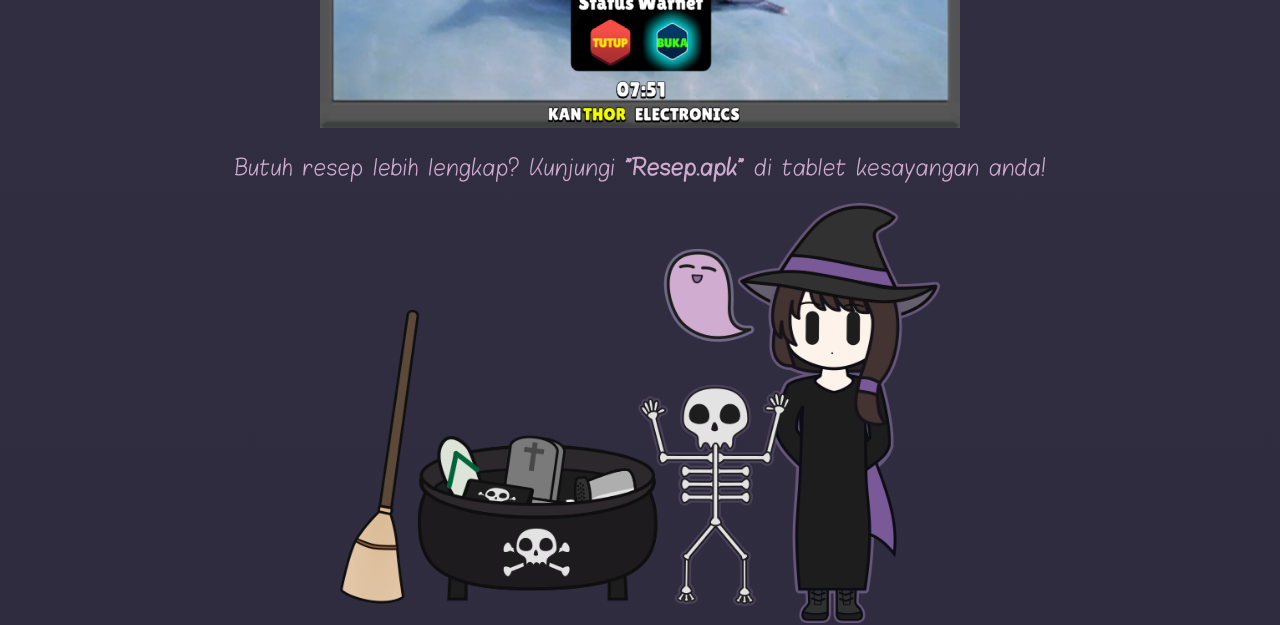
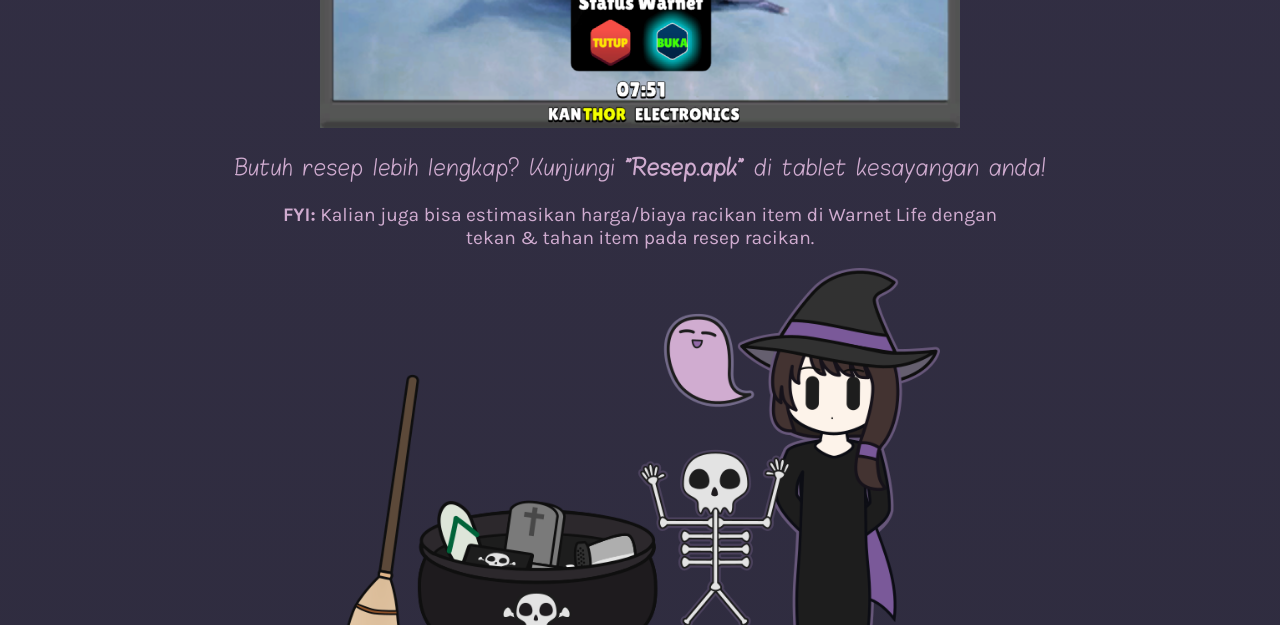
Before and after one commit to estehbunny/warnet-life-racikan-penyihir-gatsby, a Gatsby site: page / in a window 1280 px wide. Shown: the part 5616-6241 px from the top of the page. Built offline with nearby package versions, Linux system fonts and the light colour scheme; Gatsby itself is replaced by a stand-in of ours.

Commit message:
Added tips/FYI section

```diff
--- a/src/assets/css/racikan.scss
+++ b/src/assets/css/racikan.scss
@@ -120,6 +120,11 @@ table {
   max-width: 100%;
 }
 
+.info {
+  margin: 1em auto;
+  max-width: 40em;
+}
+
 footer {
   margin-top: 3rem;
   margin-bottom: 1rem;
--- a/src/pages/index.js
+++ b/src/pages/index.js
@@ -29,6 +29,15 @@ class BaseImage extends React.Component {
   }
 }
 
+const Tips = () => {
+  return (
+    <p className='info tips'>
+      <strong>FYI:</strong> Kalian juga bisa estimasikan harga/biaya racikan
+      item di Warnet Life dengan tekan &amp; tahan item pada resep racikan.
+    </p>
+  )
+}
+
 const Heading = () => {
   return (
     <header>
@@ -50,6 +59,7 @@ const InfoRacikan = () => {
         Butuh resep lebih lengkap? Kunjungi <strong>"Resep.apk"</strong> di
         tablet kesayangan anda!
       </p>
+      <Tips />
     </div>
   )
 }
```
